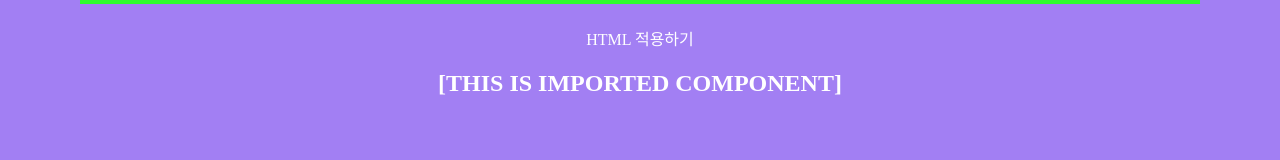
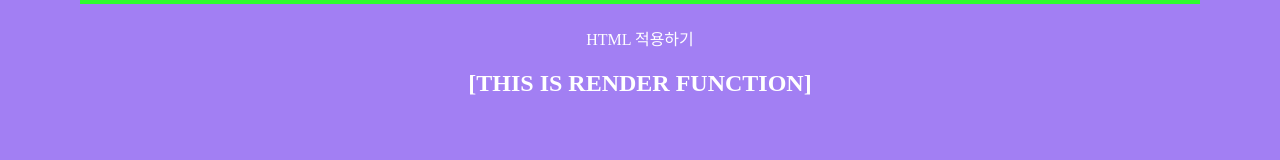
Before and after one commit to SAR0S/react.js-examples, a React (Create React App) app: page / in a window 1280 px wide. Shown: the part 154-314 px from the top of the page. Built offline with nearby package versions, Linux system fonts and the light colour scheme.

Commit message:
Test react component

```diff
--- a/src/App.js
+++ b/src/App.js
@@ -1,6 +1,6 @@
 import React, { Component } from 'react';
 import './App.css';
-import ImportComponent from './components/React200/R003_ImportComponent.js';
+import LifecycleEx from './components/React200/R006_LifecycleEx.js';
 
 class App extends Component {
   render() {
@@ -8,9 +8,11 @@ class App extends Component {
       <div>
         <h1>Start React 200!</h1>
         <p>HTML 적용하기</p>
-        <ImportComponent></ImportComponent>
+        <LifecycleEx
+          prop_value = 'FromApp.js'
+        />
       </div>
-      );
+    );
   }
 }
 
--- /dev/null
+++ b/src/components/React200/R006_LifecycleEx.js
@@ -0,0 +1,23 @@
+import React, { Component } from 'react';
+
+class R006_LifecycleEx extends Component {
+    static getDerivedStateFromProps(props, state) {
+        console.log('2. getDerivedStateFromProps Call : '+props.prop_value);
+        return {};
+    }
+
+    constructor(props) {
+        super(props);
+        this.state = {};
+        console.log('1. constructor Call');
+    }
+
+    render() {
+        console.log('3. render Call');
+        return (
+            <h2>[THIS IS RENDER FUNCTION]</h2>
+        );
+    }
+}
+
+export default R006_LifecycleEx;
```
Also changed, not shown: src/components/React200/R004_LifecycleEx.js (added, +12 -0 lines), src/components/React200/R005_LifecycleEx.js (added, +18 -0 lines).
